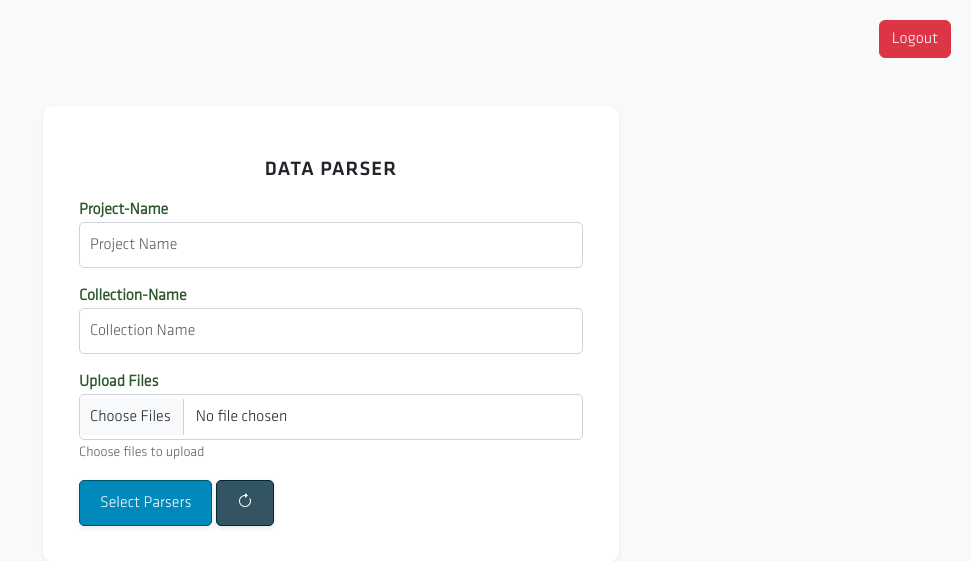
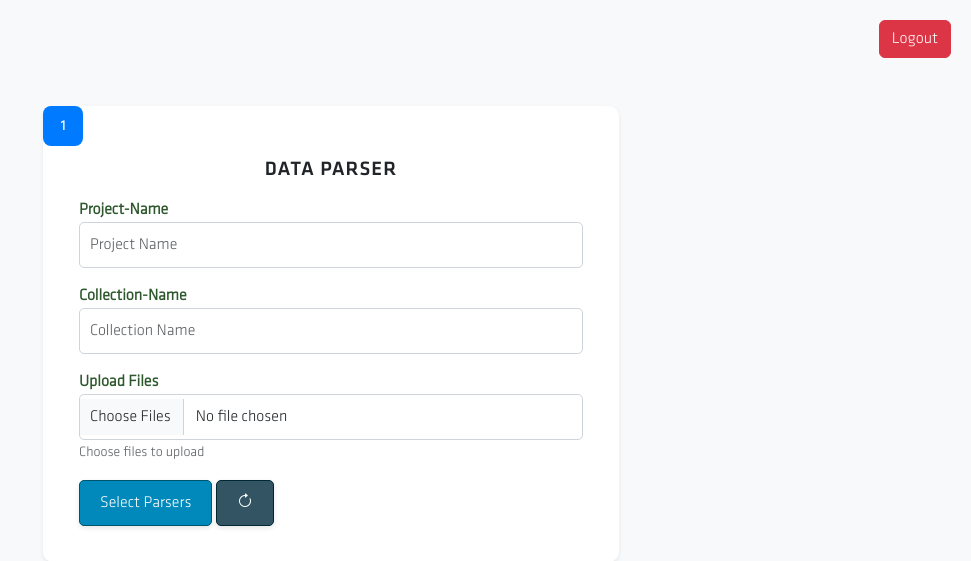
Before and after one commit to JosePizarro3/openbis-upload-helper, a Django app: template openbis_upload_helper/app/templates/homepage.html in a window 1280 px wide. Shown: the top 561 px of the page, without its empty margins (309-1280 px from the left). Run offline with Django 5.2, Linux system fonts and the light colour scheme; the template is opened without the code that fills it, so the values that code supplies are empty; parts of the project's set-up code (start-up, migrations or seed data) failed here and were passed over.

Commit message:
added numbers and lines for each card

```diff
--- a/openbis_upload_helper/app/static/css/style.css
+++ b/openbis_upload_helper/app/static/css/style.css
@@ -220,3 +220,38 @@ button svg.bi-chevron-right {
 button[aria-expanded="true"] .transition-arrow {
   transform: rotate(90deg);
 }
+
+.card-number {
+      position: absolute;
+      top: 0px;
+      left: 0;
+      width: 40px;
+      height: 40px;
+      background: #007bff;
+      color: white;
+      border-radius: 0.5rem; /* Rounded corners */
+      display: flex;
+      align-items: center;
+      justify-content: center;
+      font-weight: bold;
+      font-size: 14px;
+      z-index: 2;
+    }
+
+.vertical-wrapper {
+    position: relative;
+    height: 25px; /* oder was du brauchst */
+    display: flex;
+    justify-content: center;
+  }
+
+hr.vertical {
+    position: absolute;
+    height: calc(100% + 20px);; /* Länge der vertikalen Linie */
+    top: -20px;
+    width: 0;
+    bottom: 20px;
+    border: none;
+    border-left: 2px solid black; /* statt border: 1px solid */
+    margin: 0;
+  }
--- a/openbis_upload_helper/app/templates/homepage.html
+++ b/openbis_upload_helper/app/templates/homepage.html
@@ -22,6 +22,7 @@
                 <div class="col-md-8">
                     <div class="card shadow-sm">
                         <div class="card-body">
+                            <div class="card-number">1</div>
                             <div class="tab-content mt-3" id="myTabContent">
                                 <div class="tab-pane fade show active" id="checker-content" role="tabpanel" aria-labelledby="checker-tab">
                                     <h5 class="text-center">Data Parser</h5>
@@ -52,10 +53,13 @@
                         </div>
                     </div>
                 </div>
-
                 {% if uploaded_files %}
+                <div class="vertical-wrapper">
+                  <hr class="vertical" />
+                </div>
                 <div class="card">
                   <div class="card-body">
+                    <div class="card-number">2</div>
                     <h5 class="text-center">Select Parser</h5>
                     <h6>Available Parsers:</h6>
                     <ul style="list-style: none; padding: 0; margin: 3; display: flex; gap: 10px;">
@@ -84,9 +88,13 @@
                 </div>
                 {% endif %}
                 {% if logs %}
+                <div class="vertical-wrapper">
+                  <hr class="vertical" />
+                </div>
                 <div class="col-md-8">
                     <div class="card shadow-sm">
                         <div class="card-body">
+                            <div class="card-number">3</div>
                             <div class="tab-content mt-3" id="myTabContent">
                                 <div class="tab-pane fade show active" id="checker-content" role="tabpanel" aria-labelledby="checker-tab">
                                     <div class="mt-4">
@@ -142,7 +150,6 @@
                 {% endif %}
             </div>
         </div>
-
         <script src="https://cdn.jsdelivr.net/npm/bootstrap@5.3.0/dist/js/bootstrap.bundle.min.js"></script>
     </body>
     <footer class="text-center py-3 mt-5 border-top">
```
